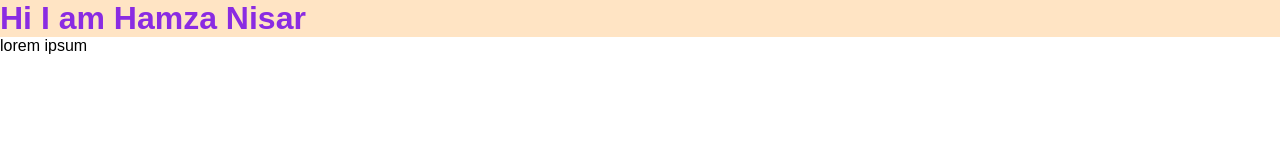
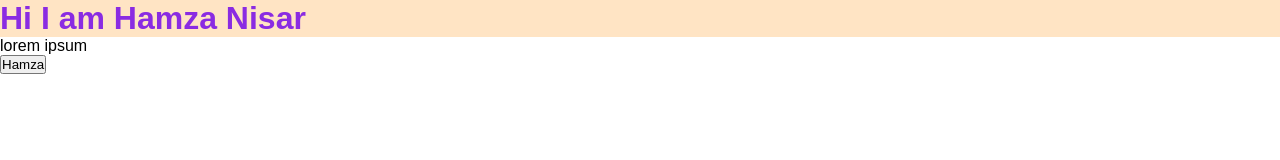
Before and after one commit to HamzaNisar222/LocalRepo, a plain HTML site: page index.html in a window 1280 px wide. Drawn offline with Linux system fonts and the light colour scheme.

Commit message:
Button Added

```diff
--- a/index.html
+++ b/index.html
@@ -12,6 +12,8 @@
 
 
         <p>lorem ipsum</p>
+
+        <button>Hamza</button>
     </div>
 
     <script src="./main.js"></script>
```
